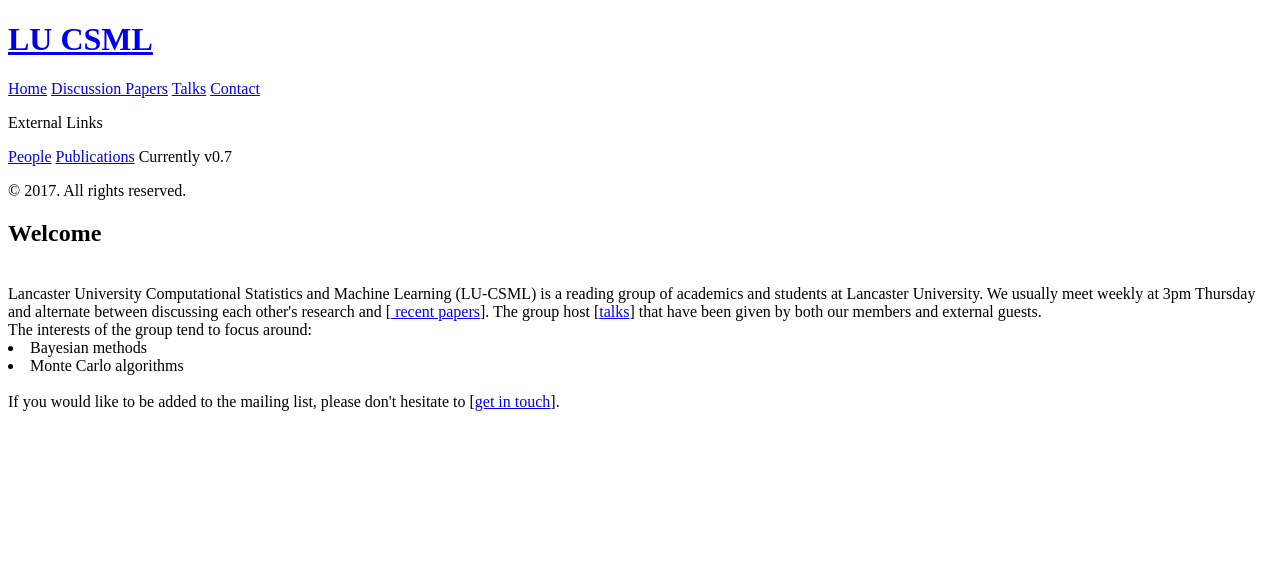
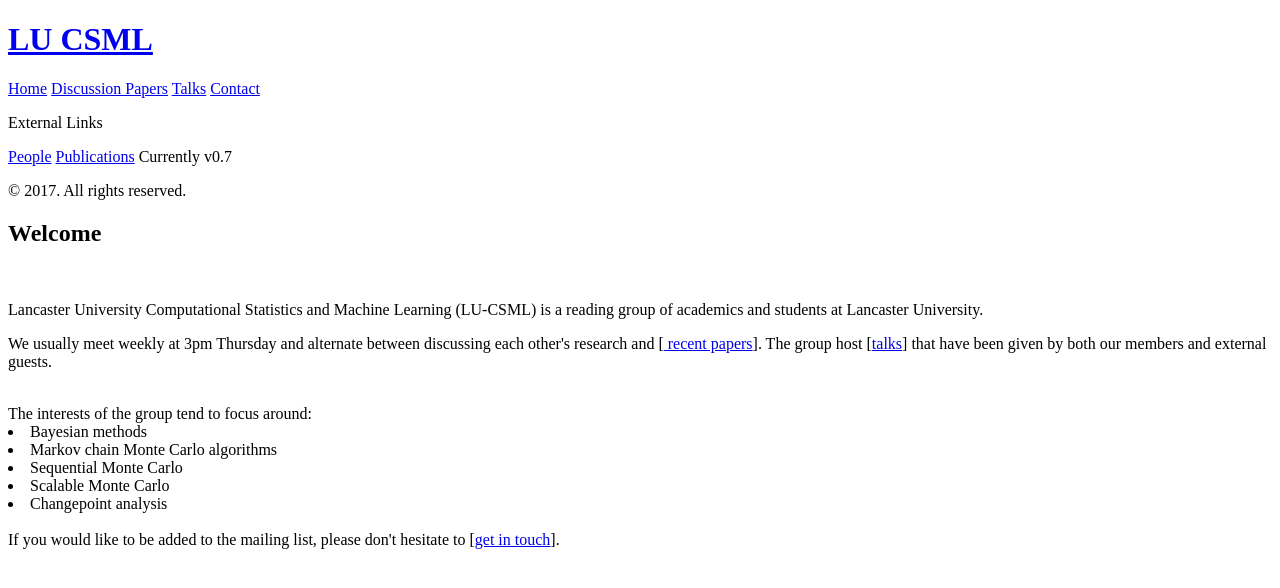
Before and after one commit to LU-CSML/LU-CSML, a Jekyll site: the page built from index.html, in a window 1280 px wide. Shown: the top 588 px of the page. Built offline with Jekyll 4.4.1, drawn with Linux system fonts in a browser that asks for light colours; the list of posts is cut into pages by our own code.

Commit message:
added more bullet point

```diff
--- a/index.html
+++ b/index.html
@@ -5,7 +5,9 @@
 
 <h2> Welcome </h2>
 <br>
-Lancaster University Computational Statistics and Machine Learning (LU-CSML) is a reading group of academics and students at Lancaster University. We usually meet weekly at 3pm Thursday and alternate between discussing each other's research and [<a href="https://lu-csml.github.io/Discussion_Papers"> recent papers</a>]. The group host [<a href="https://lu-csml.github.io/Talks">talks</a>] that have been given by both our members and external guests.
+<p>Lancaster University Computational Statistics and Machine Learning (LU-CSML) is a reading group of academics and students at Lancaster University. </p>
+
+<p>We usually meet weekly at 3pm Thursday and alternate between discussing each other's research and [<a href="https://lu-csml.github.io/Discussion_Papers"> recent papers</a>]. The group host [<a href="https://lu-csml.github.io/Talks">talks</a>] that have been given by both our members and external guests.</p>
 
 <br>
 
@@ -14,7 +16,16 @@
   Bayesian methods
 </li>
 <li>
-  Monte Carlo algorithms
+  Markov chain Monte Carlo algorithms
+</li>
+<li>
+  Sequential Monte Carlo
+</li>
+<li>
+  Scalable Monte Carlo
+</li>
+<li>
+  Changepoint analysis
 </li>
 <br>
 If you would like to be added to the mailing list, please don't hesitate to [<a href="https://lu-csml.github.io/Contact">get in touch</a>].
```
